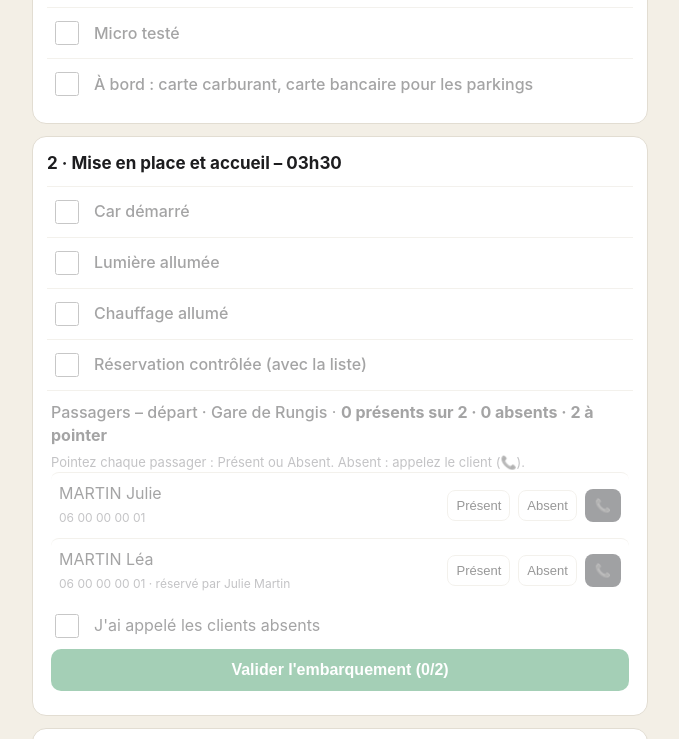
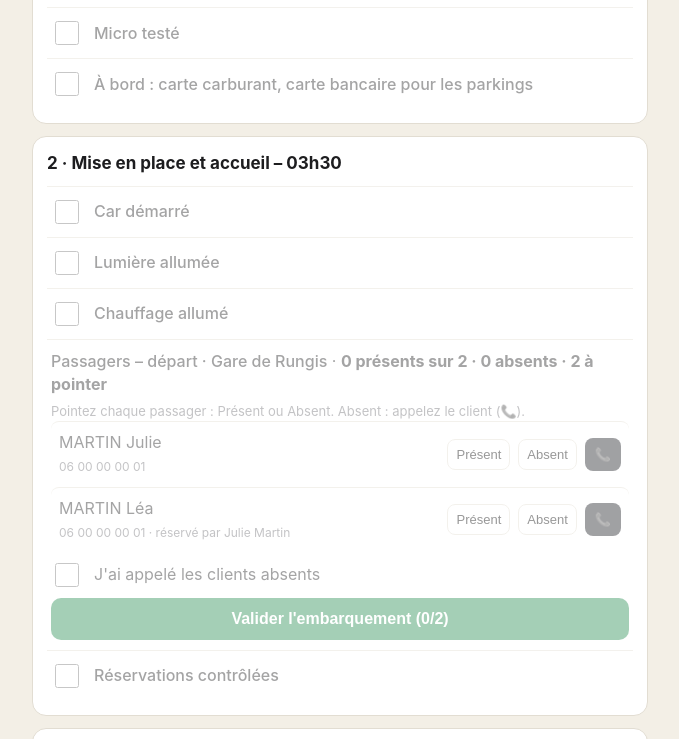
Before and after one commit to LGDPARIS/lgd-excursions, a plain HTML site: page chauffeur-apercu/index.html in a window 1280 px wide. Shown: the part 1301-2040 px from the top of the page, without its empty margins (300-979 px from the left). Drawn offline with Linux system fonts and the light colour scheme.

Commit message:
Aperçu chauffeur : absents de l'aller masqués au retour, contrôle des réservations après le pointage, rapport plus lisible (#4)
Claude-Session: https://claude.ai/code/session_01TQuhkMUWLXKqdChWFoVXfu

Co-authored-by: Claude <noreply@anthropic.com>

```diff
--- a/chauffeur-apercu/index.html
+++ b/chauffeur-apercu/index.html
@@ -88,7 +88,7 @@ function etat(t){M.innerHTML='<section><div class="etat">'+t+'</div></section>'}
 function init(D){
  var ex=D.excursion||{},dp=D.depart||{},rt=ex.route||{},ch=dp.chauffeur||{},pk=dp.pickups||[],pk0=pk[0]||{name:"Point de départ",address:"",time:""};
  var nomCh=dp.driversNames||"[nom]",prenom=(dp.driversNames||"").trim().split(/[ ,]/)[0]||"[prénom]",ville=rt.ville||ex.name||"";
- INFO={nom:ex.name||"Excursion",date:(dp.date||"").split("-").reverse().join("/"),chauffeur:nomCh};
+ INFO={car:dp.vehicle||"—",nom:ex.name||"Excursion",date:(dp.date||"").split("-").reverse().join("/"),chauffeur:nomCh};
  document.getElementById("titre").textContent=ex.name||"Feuille de route";
  document.getElementById("meta").innerHTML=esc(dateFr(dp.date))+" · Chauffeur : "+esc(nomCh)+" · Car : "+esc(dp.vehicle||"[à compléter]")+"<br>LGD : "+LGD+" · Photos et rapport : dans le groupe WhatsApp de la mission";
  KEY="lgd-fdr-"+DID;try{S=JSON.parse(localStorage.getItem(KEY))||{}}catch(e){S={}}
@@ -108,18 +108,19 @@ function init(D){
  A.fin="« J'espère que vous avez passé un agréable voyage. Merci d'avoir participé à notre excursion et d'avoir fait confiance à la compagnie LGD Paris. N'hésitez pas à nous laisser un superbe avis sur Google : la carte avec le QR code est à votre disposition à la sortie. La compagnie espère vous revoir bientôt pour nos prochaines excursions. Pensez à vérifier que vous n'oubliez rien. Bonne nuit ! »";
  Object.keys(A).forEach(function(k){A[k]=esc(A[k])});
  var V=D.voyageurs||[];
- function paxOf(ids){return V.filter(function(v){return ids.indexOf(v.pickupId)>=0||(!v.pickupId&&ids.indexOf(pk0.id)>=0)}).map(function(v){var nom=(String(v.nom).toUpperCase()+" "+v.prenom).trim()+(v.places>1?" (×"+v.places+")":"");var r=v.reservePar&&v.reservePar.toLowerCase()!=(v.prenom+" "+v.nom).trim().toLowerCase()&&v.reservePar.toLowerCase()!=(v.nom+" "+v.prenom).trim().toLowerCase()?" · réservé par "+v.reservePar:"";return {nom:nom,sous:(v.telephone||"pas de téléphone")+r,tel:v.telephone||"",grp:(pk.filter(function(p){return p.id==v.pickupId})[0]||pk0).name}})}
- PAX.d0=paxOf([pk0.id]);pk.slice(1).forEach(function(p,i){PAX["d"+(i+1)]=paxOf([p.id])});PAX.r=paxOf(pk.map(function(p){return p.id}).concat([""]));var ord=pk.map(function(p){return p.name});PAX.r.sort(function(a,b){return ord.indexOf(a.grp)-ord.indexOf(b.grp)});
+ function paxOf(ids){return V.filter(function(v){return ids.indexOf(v.pickupId)>=0||(!v.pickupId&&ids.indexOf(pk0.id)>=0)}).map(function(v){var nom=(String(v.nom).toUpperCase()+" "+v.prenom).trim()+(v.places>1?" (×"+v.places+")":"");var r=v.reservePar&&v.reservePar.toLowerCase()!=(v.prenom+" "+v.nom).trim().toLowerCase()&&v.reservePar.toLowerCase()!=(v.nom+" "+v.prenom).trim().toLowerCase()?" · réservé par "+v.reservePar:"";return {vi:V.indexOf(v),nom:nom,sous:(v.telephone||"pas de téléphone")+r,tel:v.telephone||"",grp:(pk.filter(function(p){return p.id==v.pickupId})[0]||pk0).name}})}
+ PAX.d0=paxOf([pk0.id]);pk.slice(1).forEach(function(p,i){PAX["d"+(i+1)]=paxOf([p.id])});PAX.r=paxOf(pk.map(function(p){return p.id}).concat([""]));var ord=pk.map(function(p){return p.name});var DK={};Object.keys(PAX).forEach(function(k){if(k!="r")PAX[k].forEach(function(x,i){DK[x.vi]=k+"_"+i})});PAX.r.forEach(function(x){x.dk=DK[x.vi]});PAX.r.sort(function(a,b){return ord.indexOf(a.grp)-ord.indexOf(b.grp)});
  var prise=minus(pk0.time,30);
  var s3=[["T","dep"],["c","ann1","Annonce faite"],["c","depart","Départ effectué"]];
- pk.slice(1).forEach(function(p,i){s3.push(["L","pk"+(i+1)]);s3.push(["px","d"+(i+1),"Passagers – "+p.name,PAX["d"+(i+1)]])});
+ pk.slice(1).forEach(function(p,i){s3.push(["L","pk"+(i+1)]);s3.push(["px","d"+(i+1),"Passagers – "+p.name,PAX["d"+(i+1)]]);s3.push(["c","resa"+(i+1),RESA])});
  pa.forEach(function(p,i){s3.push(["L","pa"+i]);s3.push(["c","pa"+i,"Pause "+(i+1)+" : tout le monde est remonté"])});
  var s5=[["L","depose"],["c","lum2","Lumière et chauffage allumés"],["px","r","Passagers – retour",PAX.r],["T","ret"],["c","ann3","Annonce faite"]];
  pr.forEach(function(p,i){s5.push(["L","pr"+i]);s5.push(["c","pr"+i,"Pause "+(i+1)+" retour : tout le monde est remonté"])});
  var s1=[["L","pk0"],["n","kmDep","Km au départ"],["ch","carbDep","Carburant au départ",["1/4","1/2","3/4","Plein"]],["ph","photoCarbDep","Photo de la jauge de carburant",["Jauge carburant"]],["ch","adbDep","AdBlue au départ",["Bas","Moyen","Plein"]],["ph","photoAdbDep","Photo de la jauge d'AdBlue",["Jauge AdBlue"]],["ph","videoEtatDep","Vidéos état des lieux du car au départ",ETAT,"video"],["c","micro","Micro testé"],["c","bord","À bord : carte carburant, carte bancaire pour les parkings"]];
- var s2=[["c","dem","Car démarré"],["c","lum","Lumière allumée"],["c","chauf","Chauffage allumé"],["c","resa","Réservation contrôlée (avec la liste)"]];
- if(ex.idRequired)s2.push(["c","id","Pièce d'identité contrôlée"]);
+ var RESA=ex.idRequired?"Réservations et pièces d'identité contrôlées":"Réservations contrôlées";
+ var s2=[["c","dem","Car démarré"],["c","lum","Lumière allumée"],["c","chauf","Chauffage allumé"]];
  s2.push(["px","d0","Passagers – départ"+(pk.length>1?" · "+pk0.name:""),PAX.d0]);
+ s2.push(["c","resa",RESA]);
  var s4=[["L","depose"],["T","arr"],["c","ann2","Annonce faite"],["L","parking"],["ph","photoTicket","Photo du ticket de parking",["Ticket"]],["L","hotel"]];
  var s6=[["T","fin"],["c","ann4","Annonce faite"],["c","oubli","Tour du car : objets oubliés, déchets"],["opt","photoOubli","Objet oublié trouvé ? Photo (facultatif)"],["n","kmArr","Km à l'arrivée"],["ch","carbArr","Carburant à l'arrivée",["1/4","1/2","3/4","Plein"]],["ph","photoCarbArr","Photo de la jauge de carburant à l'arrivée",["Jauge carburant"]],["ch","adbArr","AdBlue à l'arrivée",["Bas","Moyen","Plein"]],["ph","photoAdbArr","Photo de la jauge d'AdBlue à l'arrivée",["Jauge AdBlue"]],["ph","videoEtatArr","Vidéos état des lieux du car à l'arrivée",ETAT,"video"],["n","frais","Frais payés en € (parking, hôtel, péage) – 0 si aucun"],["tx","rem","Incidents et remarques (facultatif)"],["rep","rapport","Envoyer le rapport dans le groupe"]];
  PLAN=[["1 · Prise de service – "+hh(prise),s1],["2 · Mise en place et accueil – "+hh(prise),s2],["3 · Départ – "+hh(pk0.time),s3],["4 · Arrivée – "+hh(dep.heure),s4],["5 · Retour – mise en place "+hh(minus(rt.departRetour,15))+", départ "+hh(rt.departRetour),s5],["6 · Arrivée à "+pk0.name+" (≈ "+hh(ex.returnTime)+") et fin de service",s6]];
@@ -160,17 +161,30 @@ function buildOpt(st,o,it){var k=it[1];st.innerHTML='<span class="lbl">📸 '+it
  o.optional=true;o.done=function(){return true}}
 function buildPax(st,o,p,titre,LIST){st.innerHTML='<span class="lbl">'+titre+'</span> · <span class="cpt"></span><div class="msg">Pointez chaque passager : Présent ou Absent. Absent : appelez le client (📞).</div><div class="liste"></div><label class="chk abs" style="margin-top:8px" hidden><input type="checkbox"><span>J\'ai appelé les clients absents</span></label><button class="btn" type="button">Valider l\'embarquement</button>';
  var box=st.querySelector(".liste"),cpt=st.querySelector(".cpt"),abs=st.querySelector(".abs"),acb=abs.querySelector("input"),btn=st.querySelector(".btn");
- function draw(){box.innerHTML="";var g=null;if(!LIST.length)box.appendChild(el('<div class="msg">Aucun passager inscrit.</div>'));LIST.forEach(function(x,i){var kk=p+"_"+i,v=S[kk]||"";if(p=="r"&&x.grp!==g){g=x.grp;box.appendChild(el('<div class="grp">'+esc(g)+'</div>'))}var d=el('<div class="pax'+(v=="P"?" on":v=="A"?" off":"")+'"><div class="nom"><span>'+esc(x.nom)+'<br><span class="sous">'+esc(x.sous)+'</span></span></div><button type="button" class="pa pp'+(v=="P"?" sel":"")+'">Présent</button><button type="button" class="pa aa'+(v=="A"?" sel":"")+'">Absent</button>'+(x.tel?'<a class="tel" href="tel:'+esc(x.tel.replace(/[^0-9+]/g,""))+'">📞</a>':'')+'</div>');
+ function vis(){return LIST.map(function(x,i){return [x,i]}).filter(function(a){return !(a[0].dk&&S[a[0].dk]=="A")})}
+ function draw(skip){box.innerHTML="";var g=null,VL=vis();if(!VL.length)box.appendChild(el('<div class="msg">'+(LIST.length?"Aucun passager présent à l'aller.":"Aucun passager inscrit.")+'</div>'));VL.forEach(function(a){var x=a[0],i=a[1];var kk=p+"_"+i,v=S[kk]||"";if(p=="r"&&x.grp!==g){g=x.grp;box.appendChild(el('<div class="grp">'+esc(g)+'</div>'))}var d=el('<div class="pax'+(v=="P"?" on":v=="A"?" off":"")+'"><div class="nom"><span>'+esc(x.nom)+'<br><span class="sous">'+esc(x.sous)+'</span></span></div><button type="button" class="pa pp'+(v=="P"?" sel":"")+'">Présent</button><button type="button" class="pa aa'+(v=="A"?" sel":"")+'">Absent</button>'+(x.tel?'<a class="tel" href="tel:'+esc(x.tel.replace(/[^0-9+]/g,""))+'">📞</a>':'')+'</div>');
    d.querySelector(".pp").onclick=function(){if(S[p+"_ok"])return;S[kk]=v=="P"?"":"P";save();draw()};d.querySelector(".aa").onclick=function(){if(S[p+"_ok"])return;S[kk]=v=="A"?"":"A";save();draw()};box.appendChild(d)});
-  var n=LIST.filter(function(_,i){return S[p+"_"+i]=="P"}).length,na=LIST.filter(function(_,i){return S[p+"_"+i]=="A"}).length,nr=LIST.length-n-na;cpt.textContent=n+" présents sur "+LIST.length+" · "+na+" absents · "+nr+" à pointer";abs.hidden=na==0;
-  btn.textContent=S[p+"_ok"]?"✓ Embarquement validé ("+n+"/"+LIST.length+")":"Valider l'embarquement ("+n+"/"+LIST.length+")";refresh()}
+  var VL=vis(),n=VL.filter(function(a){return S[p+"_"+a[1]]=="P"}).length,na=VL.filter(function(a){return S[p+"_"+a[1]]=="A"}).length,nr=VL.length-n-na;cpt.textContent=n+" présents sur "+VL.length+" · "+na+" absents · "+nr+" à pointer";abs.hidden=na==0;
+  btn.textContent=S[p+"_ok"]?"✓ Embarquement validé ("+n+"/"+VL.length+")":"Valider l'embarquement ("+n+"/"+VL.length+")";if(!skip)refresh()}
  acb.checked=!!S[p+"_abs"];acb.onchange=function(){S[p+"_abs"]=acb.checked;save()};
- btn.onclick=function(){if(S[p+"_ok"])return;var nr=LIST.filter(function(_,i){return !S[p+"_"+i]}).length,na=LIST.filter(function(_,i){return S[p+"_"+i]=="A"}).length;if(nr>0){cpt.style.color="#c0392b";return}if(na>0&&!S[p+"_abs"]){abs.hidden=false;abs.style.outline="2px solid #e0a020";return}S[p+"_ok"]=true;save();draw()};
- o.done=function(){return !!S[p+"_ok"]};setTimeout(draw,0)}
-function absents(p){var L=PAX[p]||[];return L.filter(function(_,i){return S[p+"_"+i]!='P'}).map(function(x){return x.nom})}
-function tot(keys){var t=0,a=[];keys.forEach(function(k){var L=PAX[k]||[];t+=L.length;a=a.concat(absents(k))});return {t:t,a:a}}
+ btn.onclick=function(){if(S[p+"_ok"])return;var VL=vis(),nr=VL.filter(function(a){return !S[p+"_"+a[1]]}).length,na=VL.filter(function(a){return S[p+"_"+a[1]]=="A"}).length;if(nr>0){cpt.style.color="#c0392b";return}if(na>0&&!S[p+"_abs"]){abs.hidden=false;abs.style.outline="2px solid #e0a020";return}S[p+"_ok"]=true;save();draw()};
+ o.done=function(){return !!S[p+"_ok"]};if(p=="r")o.upd=function(){if(!S[p+"_ok"])draw(true)};setTimeout(draw,0)}
+function seen(p){return (PAX[p]||[]).map(function(x,i){return [x,i]}).filter(function(a){return !(a[0].dk&&S[a[0].dk]=="A")})}
+function tot(keys){var t=0,a=[];keys.forEach(function(k){var L=seen(k);t+=L.length;a=a.concat(L.filter(function(x){return S[k+"_"+x[1]]!="P"}).map(function(x){return x[0].nom}))});return {t:t,a:a}}
 function photoTxt(k){return S[k]=="ok"?"envoyées":S[k]=="manuel"?"envoyées (déclaré)":"NON"}
-function rapport(){var dk=Object.keys(PAX).filter(function(k){return k!="r"}),a=tot(dk),b=tot(["r"]);return "📋 Rapport – "+INFO.nom+" "+INFO.date+"\nChauffeur : "+INFO.chauffeur+"\n\nDépart : "+(S.kmDep||"?")+" km · carburant "+(S.carbDep||"?")+" · AdBlue "+(S.adbDep||"?")+"\nArrivée : "+(S.kmArr||"?")+" km · carburant "+(S.carbArr||"?")+" · AdBlue "+(S.adbArr||"?")+"\nKm parcourus : "+((S.kmArr&&S.kmDep)?(S.kmArr-S.kmDep):"?")+"\n\nPassagers départ : "+(a.t-a.a.length)+"/"+a.t+(a.a.length?" – absents : "+a.a.join(", "):"")+"\nPassagers retour : "+(b.t-b.a.length)+"/"+b.t+(b.a.length?" – absents : "+b.a.join(", "):"")+"\n\nPhotos/vidéos : carburant départ "+photoTxt("photoCarbDep")+" · AdBlue départ "+photoTxt("photoAdbDep")+" · vidéos départ "+photoTxt("videoEtatDep")+" · ticket parking "+photoTxt("photoTicket")+" · carburant arrivée "+photoTxt("photoCarbArr")+" · AdBlue arrivée "+photoTxt("photoAdbArr")+" · vidéos arrivée "+photoTxt("videoEtatArr")+(S.photoOubli?" · objet oublié signalé":"")+"\n\nFrais payés : "+(S.frais||"0")+" €\nRemarques : "+(S.rem||"aucune")}
+function rapport(){var dk=Object.keys(PAX).filter(function(k){return k!="r"}),a=tot(dk),b=tot(["r"]);
+ function v(x){return x===undefined||x===""?"—":x}
+ function ph(k,l){return (S[k]=="ok"||S[k]=="manuel"?"✅ ":"❌ ")+l+(S[k]=="manuel"?" (envoi à la main)":S[k]=="ok"?"":" : NON ENVOYÉ")}
+ var km=(S.kmArr&&S.kmDep)?(S.kmArr-S.kmDep):"—",L=[];
+ L.push("📋 *RAPPORT DE MISSION*","*"+INFO.nom+"*","📅 "+INFO.date,"👤 "+INFO.chauffeur,"🚌 "+INFO.car,"","━━━━━━━━━━━━","");
+ L.push("🟢 *DÉPART*","• Km : "+v(S.kmDep),"• Carburant : "+v(S.carbDep),"• AdBlue : "+v(S.adbDep),"");
+ L.push("🏁 *ARRIVÉE*","• Km : "+v(S.kmArr),"• Carburant : "+v(S.carbArr),"• AdBlue : "+v(S.adbArr),"","🛣️ *Km parcourus : "+km+"*","","━━━━━━━━━━━━","");
+ L.push("👥 *PASSAGERS*","• Aller : "+(a.t-a.a.length)+" / "+a.t+" présents");a.a.forEach(function(n){L.push("    ❌ absent : "+n)});
+ L.push("• Retour : "+(b.t-b.a.length)+" / "+b.t+" présents");b.a.forEach(function(n){L.push("    ❌ absent : "+n)});
+ L.push("","━━━━━━━━━━━━","","📸 *PHOTOS ET VIDÉOS*",ph("photoCarbDep","Carburant départ"),ph("photoAdbDep","AdBlue départ"),ph("videoEtatDep","Vidéos état des lieux départ"),ph("photoTicket","Ticket de parking"),ph("photoCarbArr","Carburant arrivée"),ph("photoAdbArr","AdBlue arrivée"),ph("videoEtatArr","Vidéos état des lieux arrivée"));
+ if(S.photoOubli)L.push("🧳 Objet oublié signalé (photo envoyée)");
+ L.push("","━━━━━━━━━━━━","","💶 *FRAIS PAYÉS* : "+(S.frais||"0")+" €","","📝 *REMARQUES*",S.rem?S.rem:"Aucune");
+ return L.join("\n")}
 function fin(){fetch(API+"/mission?d="+encodeURIComponent(DID)+"&t="+encodeURIComponent(TOK),{method:"POST",headers:{"Content-Type":"application/json"},body:JSON.stringify({rapport:true})}).then(function(r){if(!r.ok)throw 0;S.envoye=1;save();Object.keys(PAX).forEach(function(k){PAX[k]=[]});document.getElementById("prog").hidden=true;etat("✓ Rapport envoyé, mission terminée. Merci !<br><br>La liste des passagers n'est plus disponible.")}).catch(function(){var w=document.getElementById("finw");if(!w){w=el('<div class="warn" id="finw">Rapport partagé, mais la fin de mission n\'a pas pu être enregistrée (pas de réseau ?). Rouvrez ce lien plus tard.</div>');M.appendChild(w)}})}
 function buildRep(st,o,titre){st.innerHTML='<button class="btn" type="button">'+titre+'</button><a class="btn sec" style="text-align:center;text-decoration:none" target="_blank" rel="noopener">Ou ouvrir WhatsApp avec le rapport</a><pre></pre>';
  var b=st.querySelector("button"),a=st.querySelector("a"),pre=st.querySelector("pre");
```
